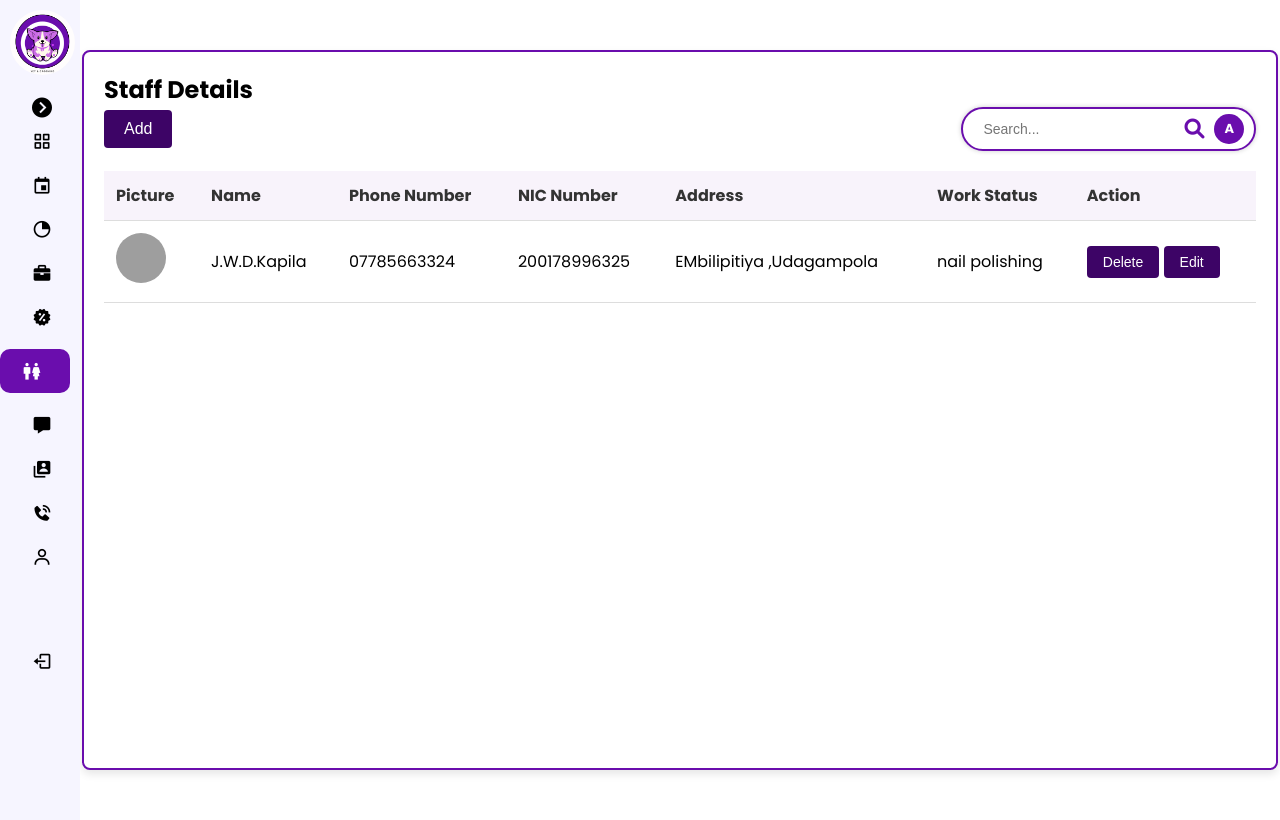
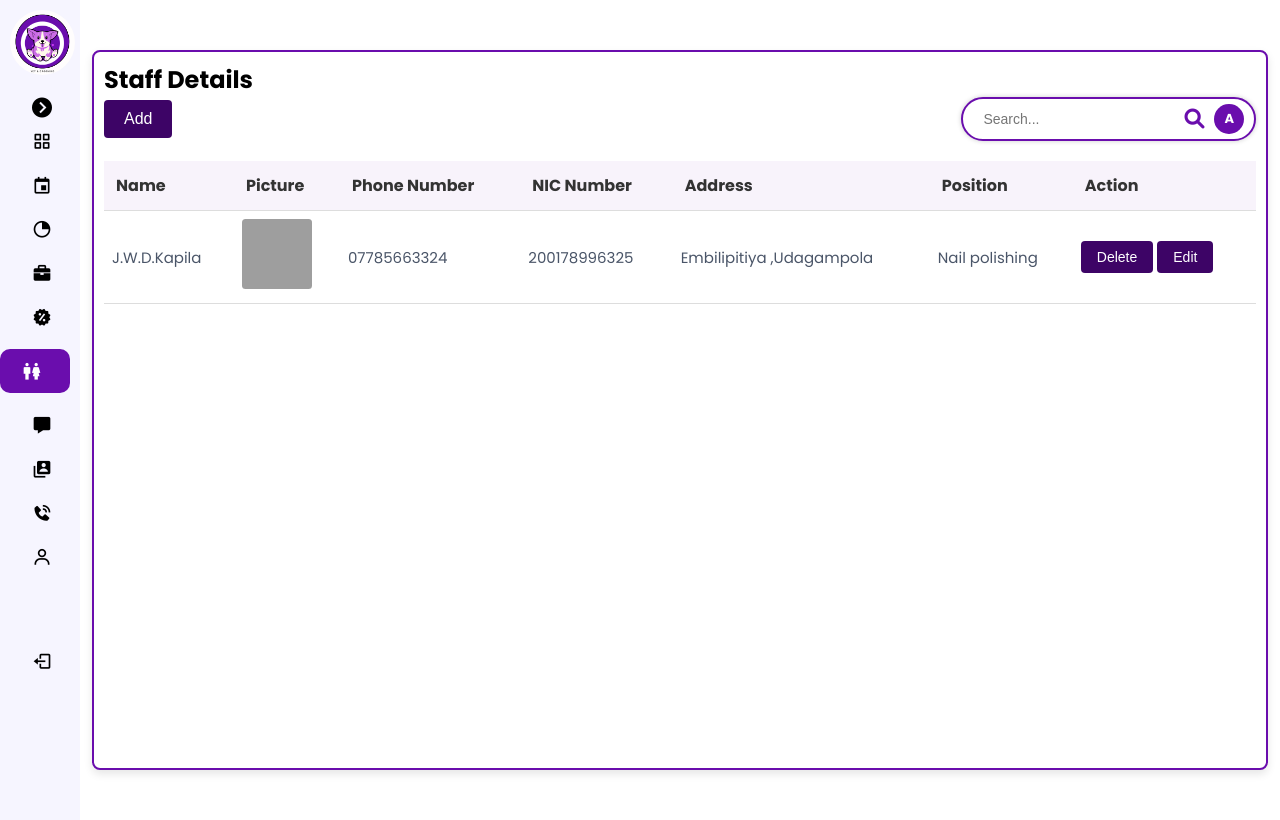
Before and after one commit to ravidu001/VetiPlus-Web-App, a PHP site: page /client/pages/salon/staffdetails.php in a window 1280 px wide. Run offline with PHP 8.4, Linux system fonts and the light colour scheme; a stand-in replaces the project's code that opens the database connection; grey boxes are pictures that could not be loaded.

Commit message:
"some changes"

```diff
--- a/client/assets/cssFiles/salon/StaffDetail.css
+++ b/client/assets/cssFiles/salon/StaffDetail.css
@@ -14,7 +14,7 @@ body {
     border: #6A0DAD solid 2px;
     width: 90%;
     margin: 50px auto;
-    padding: 20px;
+    padding: 10px;
     background-color: #ffffff;
     border-radius: 8px;
     box-shadow: 0 4px 8px rgba(0, 0, 0, 0.1);
@@ -87,8 +87,10 @@ button.edit:hover {
 }
 
 .table td {
-    padding: 12px;
+    padding: 8px;
     border-bottom: 1px solid #ddd;
+    font-size: 15px;
+    color:#4a5568;
 }
 
 .table tbody tr:hover {
@@ -97,9 +99,9 @@ button.edit:hover {
 
 /* Picture Styles */
 .staff-picture {
-    width: 50px;
-    height: 50px;
-    border-radius: 50%;
+    width: 70px;
+    height: 70px;
+    border-radius: 5%;
     object-fit: cover;
 }
 
--- a/client/pages/salon/staffdetails.php
+++ b/client/pages/salon/staffdetails.php
@@ -30,24 +30,24 @@
             <table class="table">
 
                 <thead>
+                    <th>Name</th>
                     <th>Picture</th>
-                    <th>Name</th>
                     <th>Phone Number</th>
                     <th>NIC Number</th>
                     <th>Address</th>
-                    <th>Work Status</th>
+                    <th>Position</th>
                     <th>Action</th>
                 </thead>
 
                 <tbody>
+                    <td>J.W.D.Kapila</td>
                     <td>
                         <img src="../../assets/images/boy.jpg" class="staff-picture">
                     </td>
-                    <td>J.W.D.Kapila</td>
                     <td>07785663324</td>
                     <td>200178996325</td>
-                    <td>EMbilipitiya ,Udagampola</td>
-                    <td>nail polishing</td>
+                    <td>Embilipitiya ,Udagampola</td>
+                    <td>Nail polishing</td>
                     <td>
                         <button class="edit">Delete</button>
                         <button class="edit">
```
